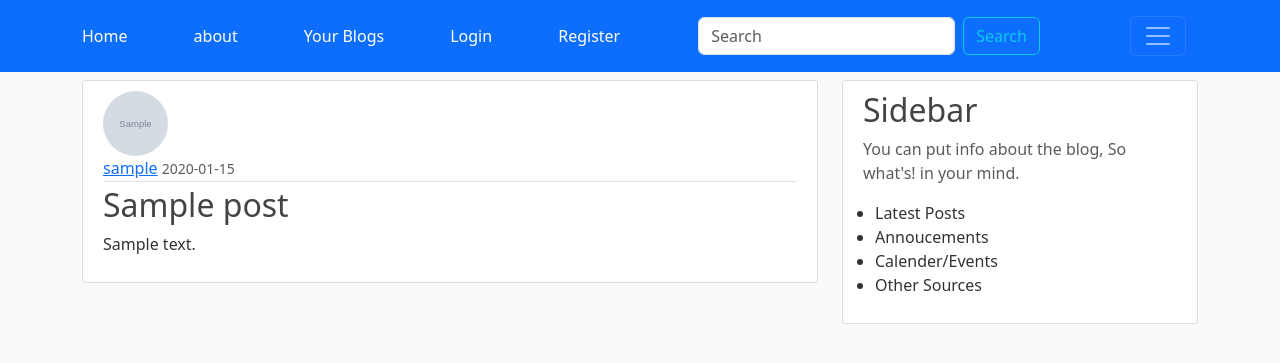
After one commit to legionJP/web_app_flask, a Flask app: page /post/1 in a window 1280 px wide. The commit adds this page. Shown: the top 363 px of the page. Run offline with Flask 3, Linux system fonts and the light colour scheme; tables that the repository leaves empty hold one stand-in row (values such as "Sample post"); grey boxes marked "Sample" are stand-in pictures; some libraries are stand-ins or nearby versions.

Commit message:
adding routes for posting, update  and deletion of the post

```diff
--- a/flask_app/blog_app/routes.py
+++ b/flask_app/blog_app/routes.py
@@ -2,7 +2,7 @@
 import os
 import secrets #for random image name
 from PIL import Image
-from flask import  render_template,url_for , flash ,redirect , request
+from flask import  render_template,url_for , flash ,redirect , request,abort
 from   blog_app.forms import RegistrationForm, LoginForm, UpdateAccountForm,PostForm
 from  blog_app.models import User, Post
 from blog_app import app, db , bcrypt
@@ -134,4 +134,45 @@ def new_post():
         db.session.commit()
         flash('Your post has been created !', 'success')
         return redirect(url_for('home'))
-    return render_template('create_post.html', title='New Post', form=form)
+    return render_template('create_post.html', title='New Post', form=form,legend= 'New Post')
+
+#----------------------------------------------------------------------------------------------------------
+
+#creating the routes where post_id is the part of the route
+
+@app.route('/post/<int:post_id>')  #Flask gives the ability to add variable within the routes
+def post(post_id):
+    # post= Post.query.get(post_id)
+    post= Post.query.get_or_404(post_id)
+    return render_template('post.html', title = post.title, post =post) #passing the post var. to post template
+
+#-------------------------------------------------------------------------------------------------
+@app.route('/post/<int:post_id>/update',  methods =['GET', 'POST'])
+@login_required
+def update_post(post_id):
+    post = Post.query.get_or_404(post_id)
+    if post.author != current_user:
+        abort(403)    #403 is the HTTP response for forbidden route
+    form = PostForm()
+    if form.validate_on_submit():
+        post.title= form.title.data
+        post.content= form.content.data
+        db.session.commit()
+        flash('Your post has been updated', 'success')
+        return redirect(url_for('post', post_id= post_id))
+    elif request.method == 'GET':
+        form.title.data = post.title
+        form.content.data = post.content # this will fill up the data in update post
+    return render_template('create_post.html', title='Update Post', form=form, legend='Update Post')
+
+#-------------------------------------------------------------------------------------------------------------
+@app.route('/post/<int:post_id>/delete',  methods =[ 'POST'])
+@login_required
+def delete_post(post_id):
+    post = Post.query.get_or_404(post_id)
+    if post.author != current_user:
+        abort(403)    #403 is the HTTP response for forbidden route
+    db.session.delete(post)
+    db.session.commit()
+    flash('Your Post has been deleted !', 'success')
+    return redirect(url_for('home'))
--- a/flask_app/blog_app/templates/layout.html
+++ b/flask_app/blog_app/templates/layout.html
@@ -6,6 +6,9 @@
 <!--Css bootsrap-->
     <link href="https://cdn.jsdelivr.net/npm/bootstrap@5.3.3/dist/css/bootstrap.min.css" rel="stylesheet" integrity="sha384-QWTKZyjpPEjISv5WaRU9OFeRpok6YctnYmDr5pNlyT2bRjXh0JMhjY6hW+ALEwIH" crossorigin="anonymous">
     <link rel="stylesheet" type="text/css" href="{{url_for('static', filename='main.css')}}">
+    <script src="https://code.jquery.com/jquery-3.6.0.min.js"></script>
+    <script src="https://stackpath.bootstrapcdn.com/bootstrap/4.5.2/js/bootstrap.min.js"></script>
+
 
     <!--title>about</title-->
     {% if title %} <!-- run if title provided-->
@@ -134,6 +137,7 @@
 <script src="https://cdn.jsdelivr.net/npm/bootstrap@5.3.3/dist/js/bootstrap.bundle.min.js" integrity="sha384-YvpcrYf0tY3lHB60NNkmXc5s9fDVZLESaAA55NDzOxhy9GkcIdslK1eN7N6jIeHz" crossorigin="anonymous"></script>
 <script src="https://ajax.googleapis.com/ajax/libs/jquery/3.5.1/jquery.min.js"></script>
 <script src="https://cdnjs.cloudflare.com/ajax/libs/autosize.js/4.0.2/autosize.min.js"></script>
+
 <!--in our home and about we can inherit it and then override content secction which is uique to each page-->
 
 </body>
--- /dev/null
+++ b/flask_app/blog_app/templates/post.html
@@ -0,0 +1,50 @@
+{%extends "layout.html" %} <!-- inheriting  the layout page by extends keyword-->
+
+{% block content %}<!--then overriding the content block of the for loop-->
+
+    <article class="media content-section">
+        <img class="rounded-circle article-img" src="{{ url_for('static', filename ='profile_pics/' + post.author.image_file)}}">
+        <div class="media-body">
+            <div class="article-metadata">
+                <a class="mr-2" href="#">{{post.author.username}}</a>
+                <small class="text-muted">{{post.date_posted.strftime('%Y-%m-%d') }}</small> <!-- using the strftime method for datetime  -->
+
+                {% if post.author== current_user %}
+                  <div>
+                    <a class="btn btn-secondary btn-sm mt-1 mb-1" href="{{ url_for('update_post', post_id = post.id)}}">Update</a>
+                    <button type="button" class="btn btn-danger btn-sm m-1" data-toggle="modal" data-target="#deleteModal">Delete</button>
+                  </div>
+
+                {% endif  %}
+
+            </div>
+            <h2 class="article-title"> {{post.title}} </h2>
+            <p class="'article-content">{{post.content}}</p>
+        </div>
+    </article>
+
+<!-- Modal -->
+<div class="modal fade" id="deleteModal" tabindex="-1" role="dialog" aria-labelledby="deleteModalLabel" aria-hidden="true">
+    <div class="modal-dialog" role="document">
+      <div class="modal-content">
+        <div class="modal-header">
+          <h5 class="modal-title" id="deleteModalLabel">Delete Post?</h5>
+          <button type="button" class="close" data-dismiss="modal" aria-label="Close">
+            <span aria-hidden="true">&times;</span>
+          </button>
+        </div>
+        <div class="modal-body">
+          ...
+        </div>
+        <div class="modal-footer">
+          <button type="button" class="btn btn-secondary" data-dismiss="modal">Close</button>
+          <!-- <button type="button" class="btn btn-primary">Save changes</button> -->
+          <form action="{{ url_for('delete_post', post_id= post.id) }}" method="post">
+            <input class="btn btn-danger" type="submit" value="Delete">
+
+          </form>
+        </div>
+      </div>
+    </div>
+  </div>
+{% endblock content %} <!--jinja allows to put the name of block as expilicit-->
```
Also changed, not shown: flask_app/blog_app/static/profile_pics/8c8d9d62f3d8f15e.jpg (added).
